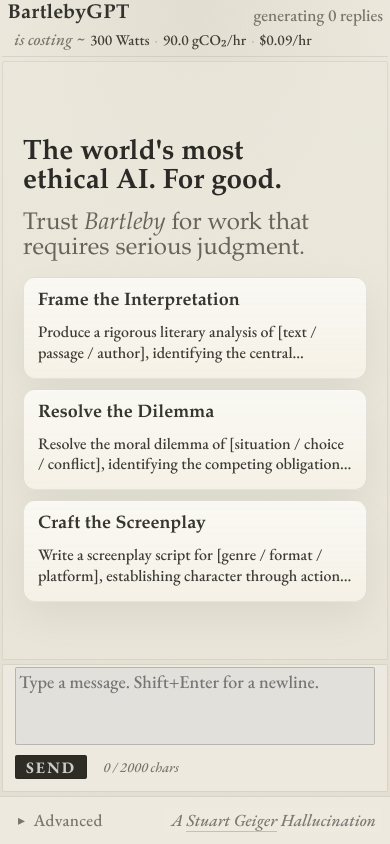
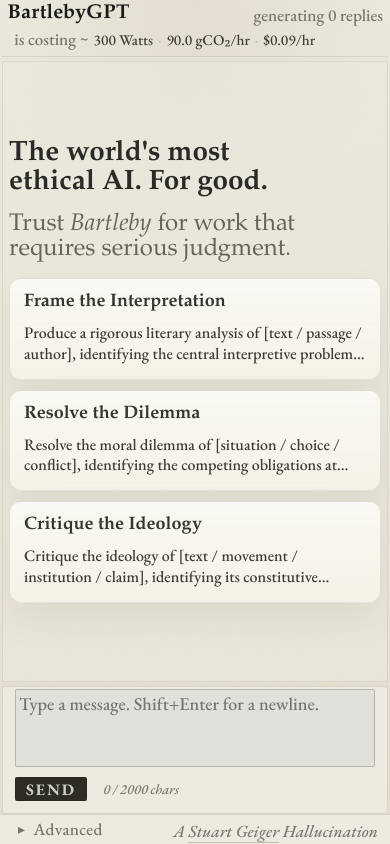
Before and after one commit to staeiou/bartlebyGPT, a plain HTML site: page docs/index.html in a window 390 px wide. Drawn offline with nearby package versions, Linux system fonts and the light colour scheme; no server answers.

Commit message:
ui fixes

```diff
--- a/docs/index.html
+++ b/docs/index.html
@@ -50,14 +50,15 @@
     }
 
     .app-shell {
+      --shell-gap: 12px;
       width: 100%;
       height: 100dvh;
       max-height: 100dvh;
       overflow: hidden;
-      padding: 16px;
+      padding: 16px 16px 0;
       display: grid;
       grid-template-rows: auto 1fr auto auto;
-      gap: 12px;
+      gap: var(--shell-gap);
     }
 
     .composer,
@@ -98,7 +99,7 @@
     }
 
     .power-display .power-label {
-      font-style: italic;
+      font-style: normal;
       font-weight: 500;
       font-size: 17px;
     }
@@ -259,7 +260,7 @@
       line-height: 1;
       color: #1a1a18;
       /* Slight fade, like ink that has sat a long time */
-      opacity: 0.88;
+      opacity: 1;
     }
 
     .status-pill {
@@ -551,12 +552,13 @@
       padding: 0;
       overflow: hidden;
       min-height: 0;
+      margin-top: calc(-1 * var(--shell-gap, 12px));
     }
 
     details.advanced > summary {
       cursor: pointer;
       list-style: none;
-      padding: 12px 18px;
+      padding: 5px 18px;
       display: flex;
       align-items: center;
       gap: 8px;
@@ -592,7 +594,7 @@
     }
 
     .advanced-content {
-      padding: 14px 18px 18px;
+      padding: 8px 12px 10px;
       display: grid;
       gap: 4px;
       max-height: min(34dvh, 320px);
@@ -662,6 +664,24 @@
 
     /* Tablet (portrait + landscape): tighter welcome shell */
     @media (max-width: 1060px) {
+      .app-shell {
+        --shell-gap: 6px;
+        padding: 6px 6px 0 6px;
+        gap: var(--shell-gap);
+      }
+
+      .welcome-title {
+        font-size: clamp(24px, 3.2vw, 32px);
+      }
+
+      .welcome-subtitle {
+        font-size: clamp(20px, 2.6vw, 26px);
+      }
+
+      .advanced-content {
+        padding: 8px 14px 10px;
+      }
+
       .suggestion-grid {
         grid-template-columns: repeat(3, minmax(0, 1fr));
       }
@@ -736,8 +756,9 @@
 
     @media (max-width: 940px) {
       .app-shell {
+        --shell-gap: 4px;
         padding: 2px 2px 0 2px;
-        gap: 4px;
+        gap: var(--shell-gap);
       }
 
       .messages {
@@ -875,7 +896,7 @@
         display: block;
         position: fixed;
         right: 8px;
-        bottom: calc(env(safe-area-inset-bottom, 0px) + 13px);
+        bottom: 2px;
         z-index: 6;
         margin: 0;
         font-family: "EB Garamond", Georgia, serif;
@@ -884,10 +905,10 @@
         line-height: 1.2;
         color: rgba(28, 28, 26, 0.55);
         background: rgba(238, 234, 224, 0.92);
-        padding: 3px 6px;
+        padding: 1px 4px;
         border: none;
         border-radius: var(--radius);
-        bottom: calc(env(safe-area-inset-bottom, 0px) + 11px);
+        bottom: 2px;
         transition: opacity 120ms ease, visibility 120ms ease;
       }
 
@@ -903,15 +924,19 @@
         pointer-events: none;
       }
 
-      /* Advanced flush to bottom, no outer padding */
+      /* Advanced flush to bottom, no outer padding, touches composer */
       details.advanced {
-        margin: 0 -2px;
+        margin: -4px -2px 0;
         border-radius: 0;
         border-left: none;
         border-right: none;
         border-bottom: none;
       }
 
+      details.advanced > summary {
+        padding: 3px 18px;
+      }
+
       .field-grid,
       .field-grid.three {
         grid-template-columns: 1fr 1fr;
@@ -924,6 +949,11 @@
 
       .bubble {
         max-width: 92%;
+        padding: 8px 10px;
+      }
+
+      .messages {
+        padding: 12px 6px;
       }
     }
   </style>
@@ -1137,6 +1167,18 @@
 
     const STARTER_POOL = [
       {
+        kicker: "Ideology Critique",
+        title: "Critique the Ideology",
+        description: "Hand over a text, movement, institution, or claim and get back an immanent critique: what it assumes, what it occludes, whose interests it serves, and where its internal contradictions lie.",
+        prompt: "Critique the ideology of [text / movement / institution / claim], identifying its constitutive assumptions, what it naturalizes or occludes, whose interests it serves and whose it forecloses, and where its internal contradictions are most exposed: [paste text, argument, or context here]",
+      },
+      {
+        kicker: "Ideology Critique",
+        title: "Denaturalize the Ideology",
+        description: "Hand over a text, policy, or cultural form and get back a critique of its ideological function: what it presents as natural, what it conceals, and what a demystified account reveals.",
+        prompt: "Critique the ideological function of [text / policy / cultural form], identifying what it presents as natural or inevitable, what social relations it conceals, how it interpellates its subjects, and what a demystified account of its conditions of production reveals: [paste text, argument, or context here]",
+      },
+      {
         kicker: "Applied Ethics",
         title: "Deconstruct the Ethics",
         description: "Hand over a practice, policy, or issue and get back a rigorous ethical analysis: stakes, frameworks, conflicts, and a defensible judgment.",
@@ -1150,7 +1192,7 @@
       },
       {
         kicker: "Legal Analysis",
-        title: "Draft the Memorandum",
+        title: "Draft the Legal Brief",
         description: "Hand over the facts, issue, and forum, then ask for a full first-pass research memo with authorities and competing arguments.",
         prompt: "Prepare a first-pass legal research memorandum for a case about [issue, in jurisdiction], identifying the controlling authorities, governing standards, strongest arguments for each side, likely procedural posture, and a reasoned recommendation: [paste facts, authorities, or notes here]",
       },
```
